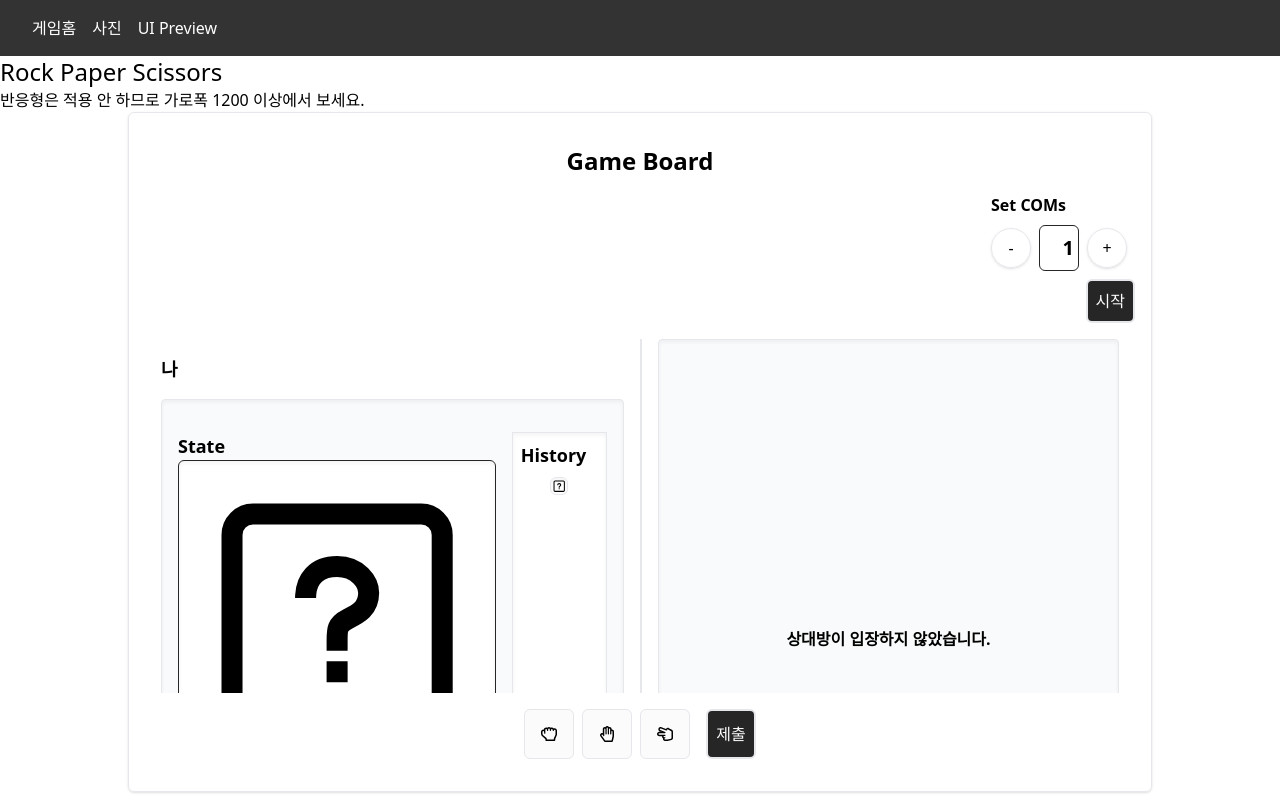
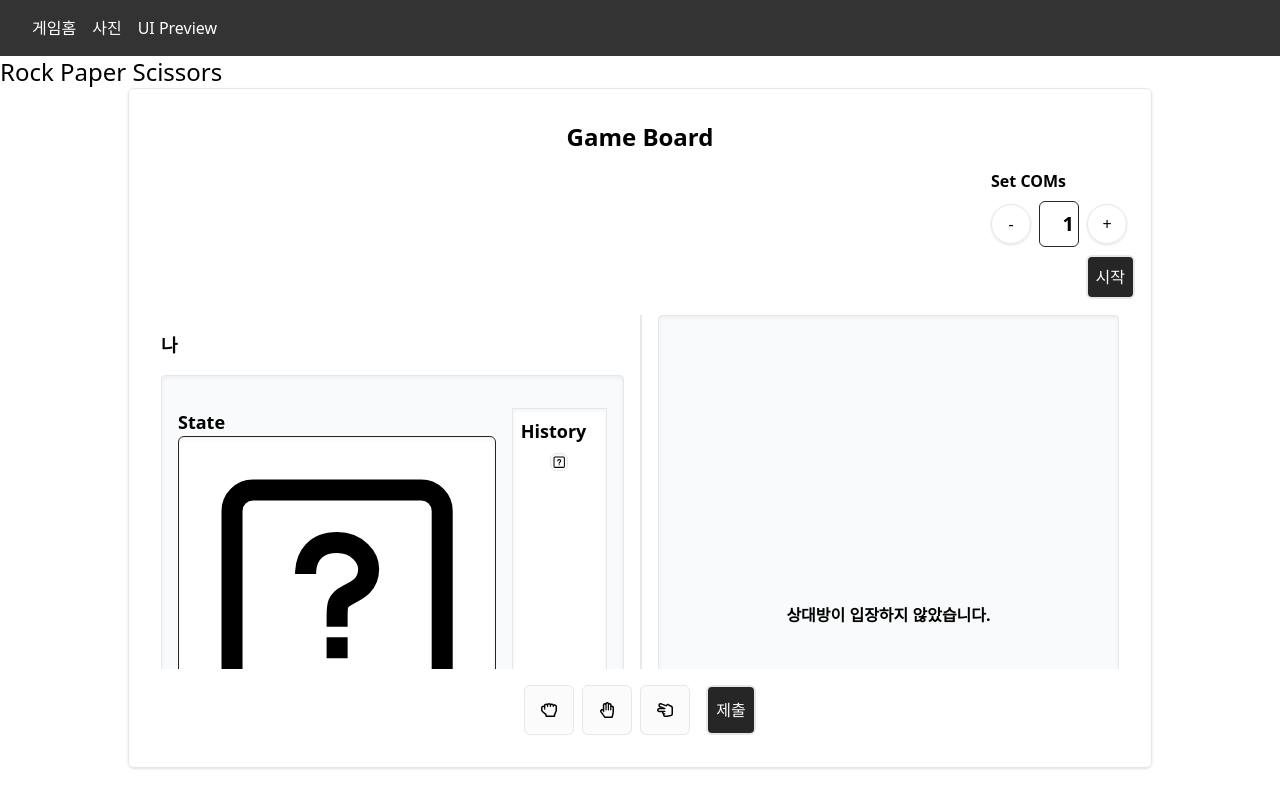
Before and after one commit to merge-simpson/react-rock-paper-scissors, a React (Vite) app: page / in a window 1280 px wide. Built offline with nearby package versions, Linux system fonts and the light colour scheme.

Commit message:
style(rps): rm note "no responsible"

```diff
--- a/src/components/home/Home.tsx
+++ b/src/components/home/Home.tsx
@@ -80,9 +80,6 @@ const Home = () => {
   return (
     <div>
       <h1 className="text-2xl">Rock Paper Scissors</h1>
-      <aside>
-        <span>반응형은 적용 안 하므로 가로폭 1200 이상에서 보세요.</span>
-      </aside>
       <div className="flex flex-col items-center gap-4">
         <main className="w-[80vw] max-h-[85vh] flex flex-col items-center gap-4 py-8 border shadow rounded-md">
           <h1 className="text-2xl font-bold">Game Board</h1>
```
